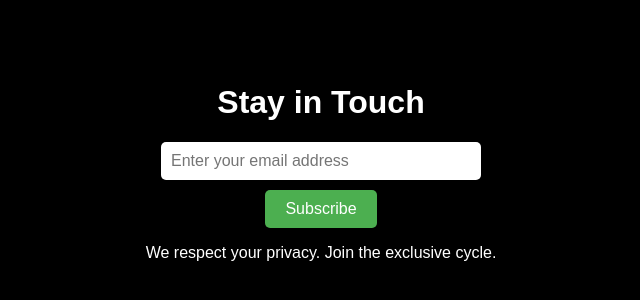
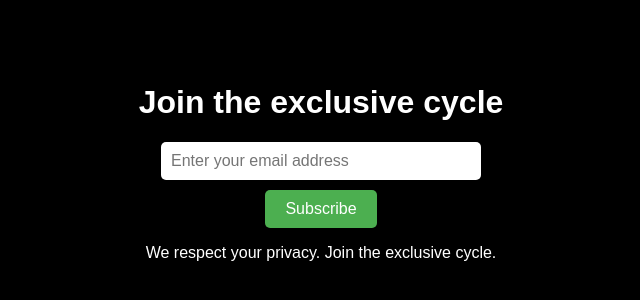
Before and after one commit to tufarlevi/email-sub, a plain HTML site: page index.html in a window 1280 px wide. Shown: the part 230-530 px from the top of the page, without its empty margins (319-959 px from the left). Drawn offline with Linux system fonts and the light colour scheme.

Commit message:
Update index.html

```diff
--- a/index.html
+++ b/index.html
@@ -43,7 +43,7 @@
 </head>
 <body>
     <div class="container">
-        <h1>Stay in Touch</h1>
+        <h1>Join the exclusive cycle</h1>
         <form action="https://formspree.io/f/xblrnylb" method="POST">
             <input type="email" class="email-input" name="email" placeholder="Enter your email address" required>
             <br>
```
